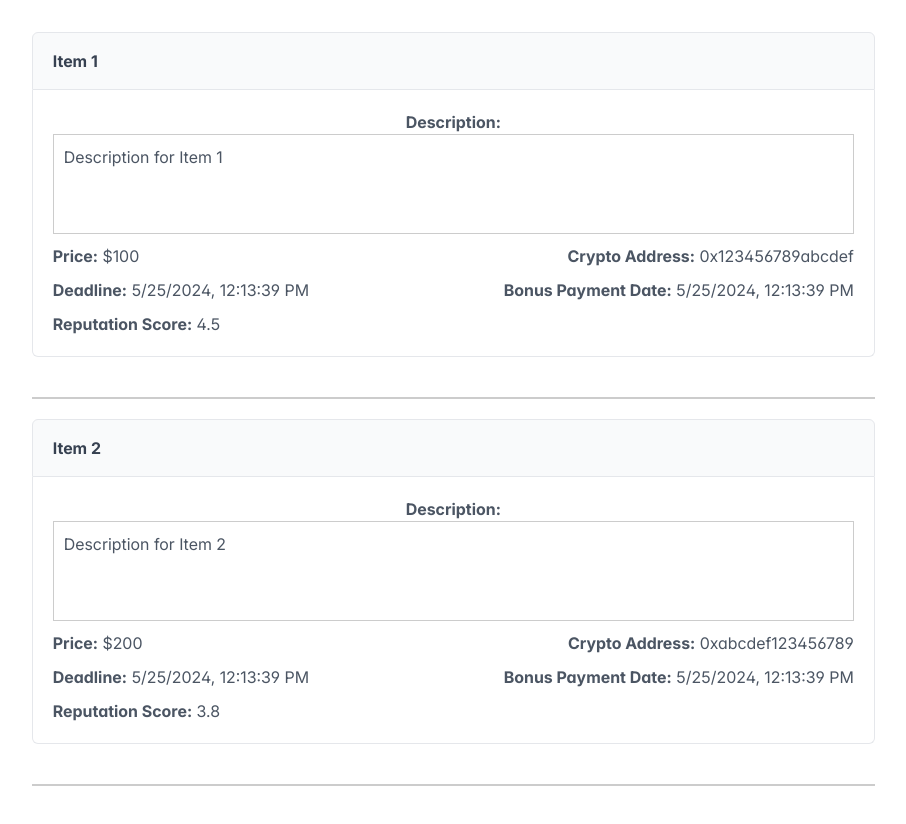
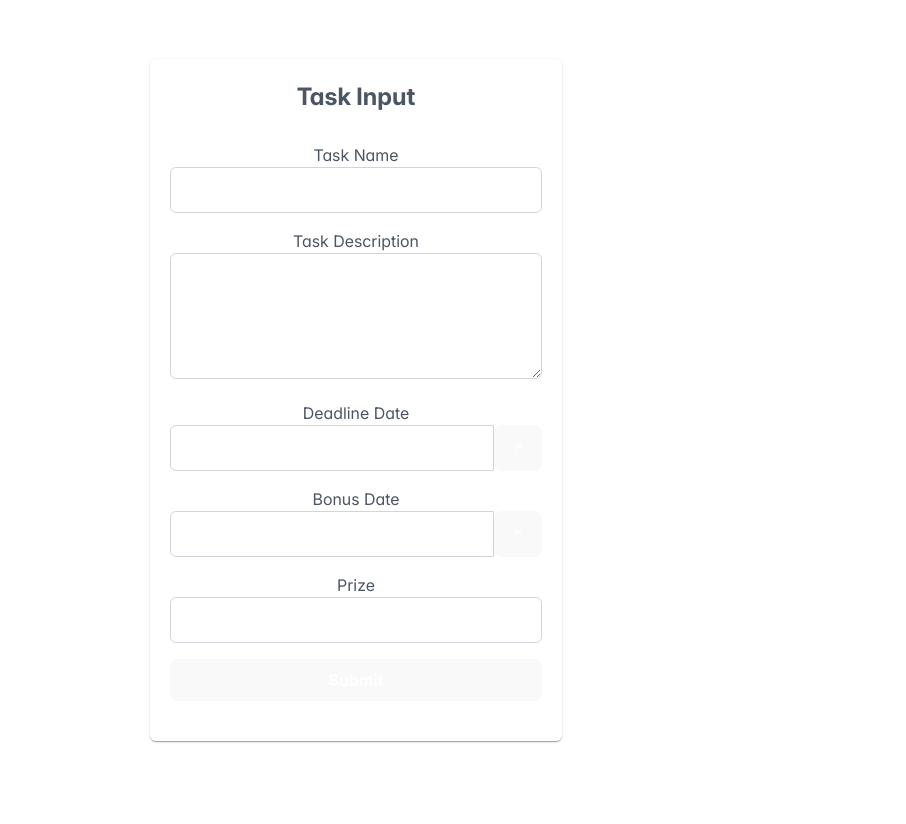
Before and after one commit to chrdamico/ETHBerlin2024, a React (Vite) app in the folder dfp/: page / in a window 1280 px wide. Shown: the top 824 px of the page, without its empty margins (284-1190 px from the left). After the commit the page ends 800 px from the top, so only its background shows below. Built offline with nearby package versions, Linux system fonts and the light colour scheme.

Commit message:
Task input form

```diff
--- a/dfp/src/App.jsx
+++ b/dfp/src/App.jsx
@@ -2,11 +2,11 @@ import './App.css';
 import 'primereact/resources/themes/lara-light-indigo/theme.css'; // theme
 import 'primereact/resources/primereact.min.css'; // core css
 import 'primeicons/primeicons.css'; // icons
-import DataViewExample from './components/DataViewExample';
+import TaskSubmissionForm from "./components/TaskSubmissionForm.jsx";
 
 function App() {
   return (
-      <DataViewExample />
+      <TaskSubmissionForm />
   );
 }
 
--- /dev/null
+++ b/dfp/src/components/TaskSubmissionForm.css
@@ -0,0 +1,23 @@
+.p-datepicker .p-datepicker-header {
+    background-color: gray;
+    border-color: gray;
+}
+
+.p-datepicker .p-datepicker-prev,
+.p-datepicker .p-datepicker-next {
+    background-color: darkgray;
+}
+
+
+.task-form {
+    display: flex;
+    flex-direction: column;
+}
+
+.submit-button {
+    align-self: flex-end;
+}
+
+.p-fluid > .p-field {
+    margin-bottom: 1rem;
+}
--- /dev/null
+++ b/dfp/src/components/TaskSubmissionForm.jsx
@@ -0,0 +1,102 @@
+import React, { useState } from 'react';
+import { InputText } from 'primereact/inputtext';
+import { Calendar } from 'primereact/calendar';
+import { InputTextarea } from 'primereact/inputtextarea';
+import { InputNumber } from 'primereact/inputnumber';
+import { Button } from 'primereact/button';
+import { Card } from 'primereact/card';
+import { classNames } from 'primereact/utils';
+import './TaskSubmissionForm.css'; // Import the custom CSS file
+import 'primereact/resources/primereact.min.css';
+import 'primeicons/primeicons.css'; // this is important for the icons
+
+
+const TaskSubmissionForm = () => {
+    const [taskName, setTaskName] = useState('');
+    const [deadlineDate, setDeadlineDate] = useState(null);
+    const [bonusDate, setBonusDate] = useState(null);
+    const [taskDescription, setTaskDescription] = useState('');
+    const [prize, setPrize] = useState(null);
+    const [submitted, setSubmitted] = useState(false);
+
+    const handleSubmit = () => {
+        setSubmitted(true);
+
+        if (taskName && deadlineDate && bonusDate && taskDescription && prize !== null) {
+            const taskData = {
+                taskName,
+                deadlineDate,
+                bonusDate,
+                taskDescription,
+                prize
+            };
+            console.log(taskData);
+            // Perform any further actions with taskData
+        }
+    };
+
+    const isFieldValid = (field) => !field && submitted;
+    const minDate = new Date(); // Today's date
+
+    return (
+        <Card title="Task Input">
+            <div className="p-fluid">
+                <div className="p-field">
+                    <label htmlFor="taskName" className={classNames({'p-error': isFieldValid(taskName)})}>Task
+                        Name</label>
+                    <InputText id="taskName" value={taskName} onChange={(e) => setTaskName(e.target.value)}
+                               className={classNames({'p-invalid': isFieldValid(taskName)})}/>
+                    {isFieldValid(taskName) && <small className="p-error">Task Name is required.</small>}
+                </div>
+                <div className="p-field">
+                    <label htmlFor="taskDescription" className={classNames({'p-error': isFieldValid(taskDescription)})}>Task
+                        Description</label>
+                    <InputTextarea id="taskDescription" value={taskDescription}
+                                   onChange={(e) => setTaskDescription(e.target.value)} rows={5}
+                                   className={classNames({'p-invalid': isFieldValid(taskDescription)})}/>
+                    {isFieldValid(taskDescription) && <small className="p-error">Task Description is required.</small>}
+                </div>
+                <div className="p-field">
+                    <label htmlFor="deadlineDate" className={classNames({'p-error': isFieldValid(deadlineDate)})}>Deadline
+                        Date</label>
+                    <Calendar
+                        id="deadlineDate"
+                        value={deadlineDate}
+                        onChange={(e) => setDeadlineDate(e.value)}
+                        showIcon
+                        minDate={minDate}
+                        view="date"
+                        touchUI={false}
+                        className={classNames({'p-invalid': isFieldValid(deadlineDate)})}
+                    />
+                    {isFieldValid(deadlineDate) && <small className="p-error">Deadline Date is required.</small>}
+                </div>
+                <div className="p-field">
+                    <label htmlFor="bonusDate" className={classNames({'p-error': isFieldValid(bonusDate)})}>Bonus
+                        Date</label>
+                    <Calendar
+                        id="bonusDate"
+                        value={bonusDate}
+                        onChange={(e) => setBonusDate(e.value)}
+                        showIcon
+                        minDate={minDate}
+                        view="date"
+                        touchUI={false}
+                        className={classNames({'p-invalid': isFieldValid(bonusDate)})}
+                    />
+                    {isFieldValid(bonusDate) && <small className="p-error">Bonus Date is required.</small>}
+                </div>
+
+                <div className="p-field">
+                    <label htmlFor="prize" className={classNames({'p-error': isFieldValid(prize)})}>Prize</label>
+                    <InputNumber id="prize" value={prize} onValueChange={(e) => setPrize(e.value)} mode="decimal"
+                                 className={classNames({'p-invalid': isFieldValid(prize)})}/>
+                    {isFieldValid(prize) && <small className="p-error">Prize is required.</small>}
+                </div>
+                <Button label="Submit" onClick={handleSubmit}/>
+            </div>
+        </Card>
+    );
+};
+
+export default TaskSubmissionForm;
```
